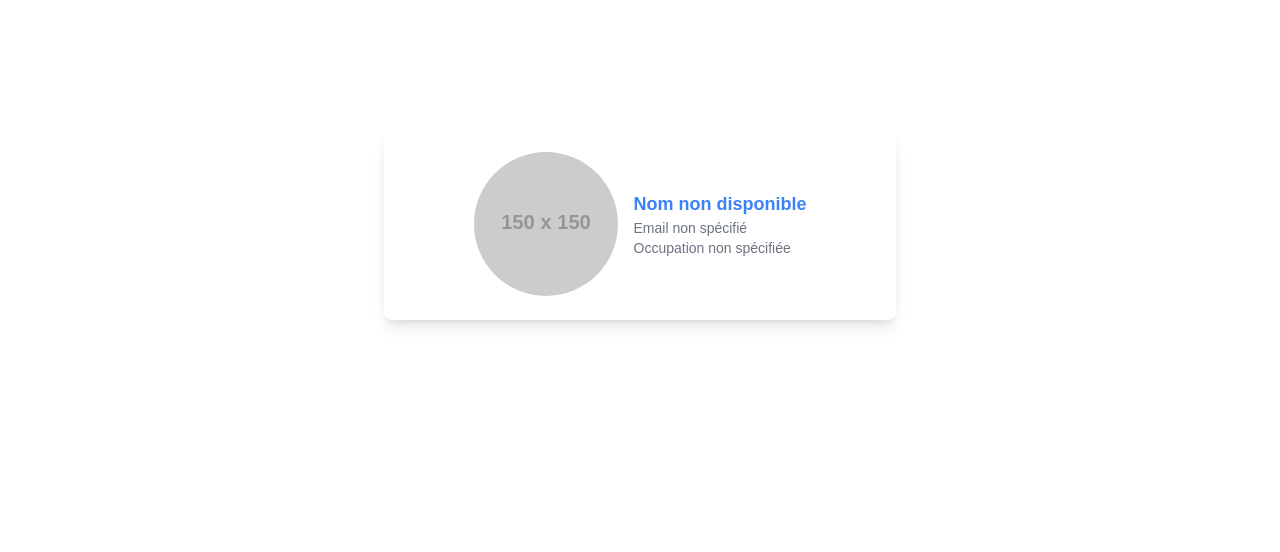
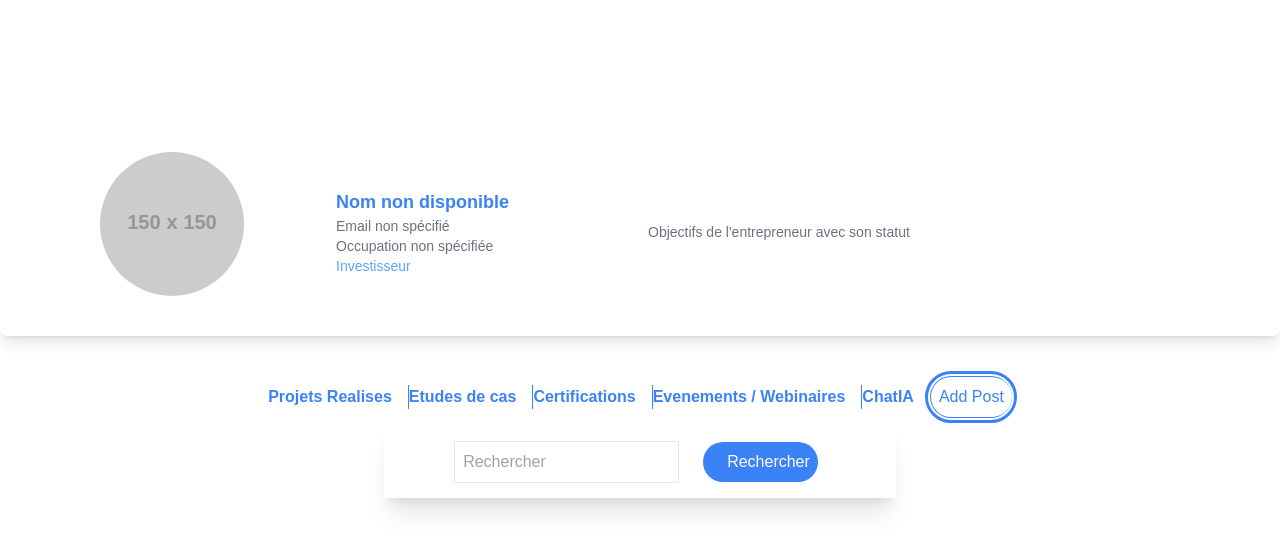
Before and after one commit to RichardTechnologies0/next-preneurs, a Next.js app: page /profiles in a window 1280 px wide. Shown: the top 552 px of the page. Built offline with nearby package versions, Linux system fonts and the light colour scheme.

Commit message:
Update profiles.js

```diff
--- a/pages/profiles.js
+++ b/pages/profiles.js
@@ -1,3 +1,4 @@
+
 
 import { useEffect, useState } from 'react';
 import { useMyContext } from '@/context/MyContext';
@@ -8,6 +9,11 @@ export default function ProfilePage() {
   const [newNom,setNom]=useState('');
   const [newUrl,setUrl]=useState('');
   const [newOccupation,setOccupation]=useState('');
+  const [isMenuOpen,setIsMenuOpen]=useState(false);
+
+  function toggleMenu(){
+    setIsMenuOpen(!isMenuOpen);
+  }
 
   useEffect(()=>{
     setEmail(email);
@@ -17,9 +23,10 @@ export default function ProfilePage() {
   });
 
   return (
-    <div className="bg-white mx-auto mt-32 flex flex-col sm:flex-row justify-center items-center shadow-lg rounded-lg p-6 max-w-lg">
+    <div >
+    <div className="grid lg:grid-cols-4  sm:flex-row md:grid-cols-2  gap-4 bg-white mx-auto lg:mt-32 flex lg:flex-col justify-center items-center lg:shadow-lg rounded-lg p-6 max-w-50">
       {/* Image de profil */}
-      <div className="mb-4 sm:mb-0 sm:mr-4">
+      <div className="mb-4 flex justify-center items-center  sm:mx-auto">
         <img
           src={newUrl || "https://via.placeholder.com/150"}
           alt="Photo de profil"
@@ -34,7 +41,48 @@ export default function ProfilePage() {
         </h4>
         <p className="text-sm text-gray-500">{newEmail || "Email non spécifié"}</p>
         <p className="text-sm text-gray-500">{newOccupation || "Occupation non spécifiée"}</p>
+        <p className='text-sm text-blue-400'>Investisseur</p>
+
       </div>
+
+      <div className=''>
+          <p className='text-gray-500 text-sm'>Objectifs de l'entrepreneur avec son statut </p>
+      </div>
+    </div>
+    <div className='flex justify-center m-2 p-2 items-center' onClick={toggleMenu}>
+            <button className='text-blue-500 md:hidden'>
+              <i className='text-lg fa fa-bars'></i>
+            </button>
+    </div>
+    <nav className='hidden md:flex justify-center divide-x divide-blue-500 items-center space-x-4'>
+               <a className='text-blue-500 hover:text-green-700 font-bold ' href='#'>Projets Realises</a>
+               <a className='text-blue-500 hover:text-green-700 font-bold ml-lg' href='#'>Etudes de cas</a>
+               <a className='text-blue-500 hover:text-green-700 font-bold ml-lg' href='#'>Certifications</a>
+               <a className='text-blue-500 hover:text-green-700 font-bold ml-lg' href='#'>Evenements / Webinaires</a>
+               <a className='text-blue-500 hover:text-green-700 font-bold ml-lg' href='./chatIA'>ChatIA</a>
+               <a href="./newPost" className="hover:text-gray-300 rounded-full border ml-lg outline outline-offset-2 text-blue-500 m-2 p-2 border-blue-500">
+             <i className="fa fa-plus"></i>Add Post
+           </a>
+           </nav>
+    <div >
+      {isMenuOpen &&(
+               <nav className='flex flex-col items-center space-y-4'>
+               <a className='text-blue-500 hover:text-green-700 font-bold ' href='#'>Projets Realises</a>
+               <a className='text-blue-500 hover:text-green-700 font-bold ' href='#'>Etudes de cas</a>
+               <a className='text-blue-500 hover:text-green-700 font-bold mx-auto' href='#'>Certifications</a>
+               <a className='text-blue-500 hover:text-green-700 font-bold ' href='#'>Evenements / Webinaires</a>
+               <a href="./newPost" className="hover:text-gray-300 rounded-full border outline outline-offset-2 text-blue-500 m-2 p-2 border-blue-500">
+             <i className="fa fa-plus"></i>Add Post
+           </a>
+           </nav>
+      )}
+    </div>
+
+      <div className='mx-auto shadow-xl max-w-lg flex justify-center items-center'>
+        <input type='text' placeholder='Rechercher' className='p-2 m-2 border border-gray' />
+        <button className='m-4 p-2 bg-blue-500 hover:bg-blue-800 text-white rounded-full'><i className='fa fa-search m-2'></i>Rechercher</button>
+      </div>
+
     </div>
   );
 }
```
